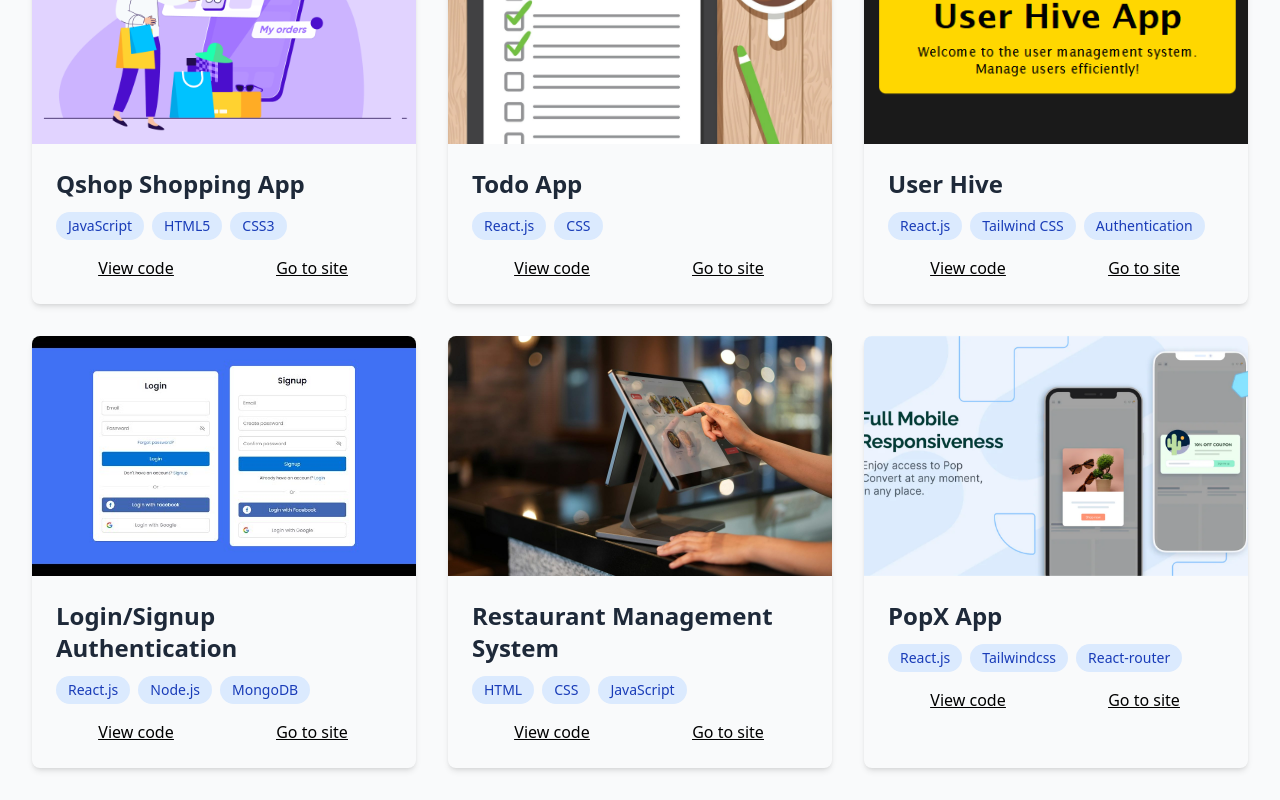
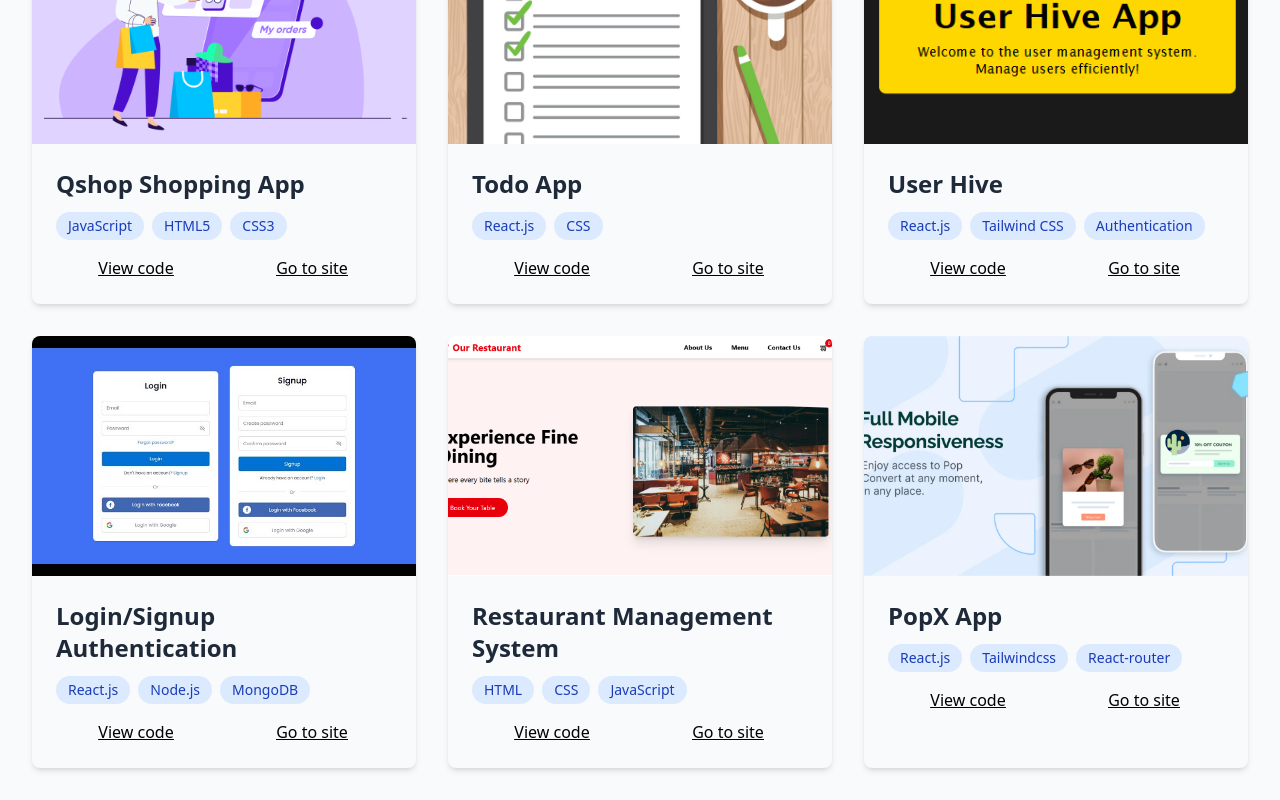
Before and after one commit to kutubofficial/My-Portfolio, a React (Vite) app: page /projects in a window 1280 px wide. Shown: the part 732-1532 px from the top of the page. Built offline with nearby package versions, Linux system fonts and the light colour scheme.

Commit message:
update a project image path and live link

```diff
--- a/src/components/data/projectData.js
+++ b/src/components/data/projectData.js
@@ -59,10 +59,11 @@ const projects = [
   {
     id: 8,
     name: "Restaurant Management System",
-    image: "/images/restaurant.jpg",
+    image: "/images/restaurant2.png",
     topics: ["HTML", "CSS", "JavaScript"],
-    projectCode: "https://github.com/kutubofficial",
-    live: "something went wrong",
+    projectCode:
+      "https://github.com/kutubofficial/Restaurant-Management-System",
+    live: "https://restaurant-app599.netlify.app/",
   },
   {
     id: 9,
```
Also changed, not shown: public/images/restaurant2.png (added).
